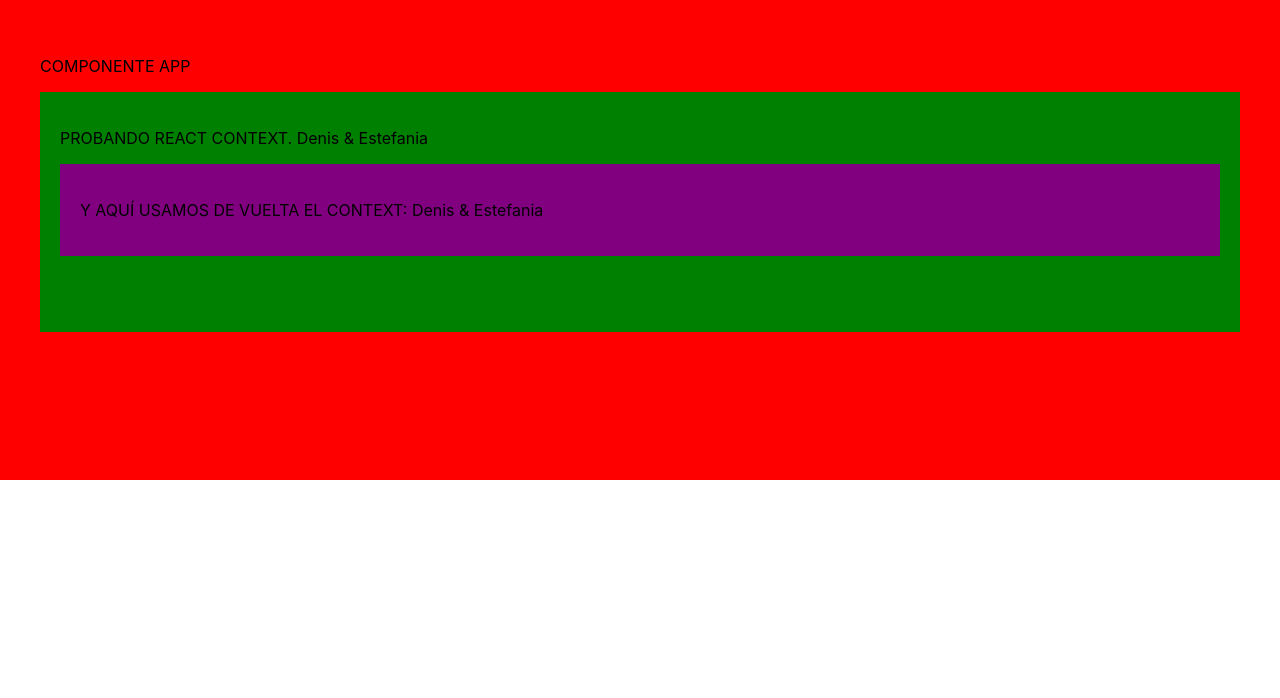
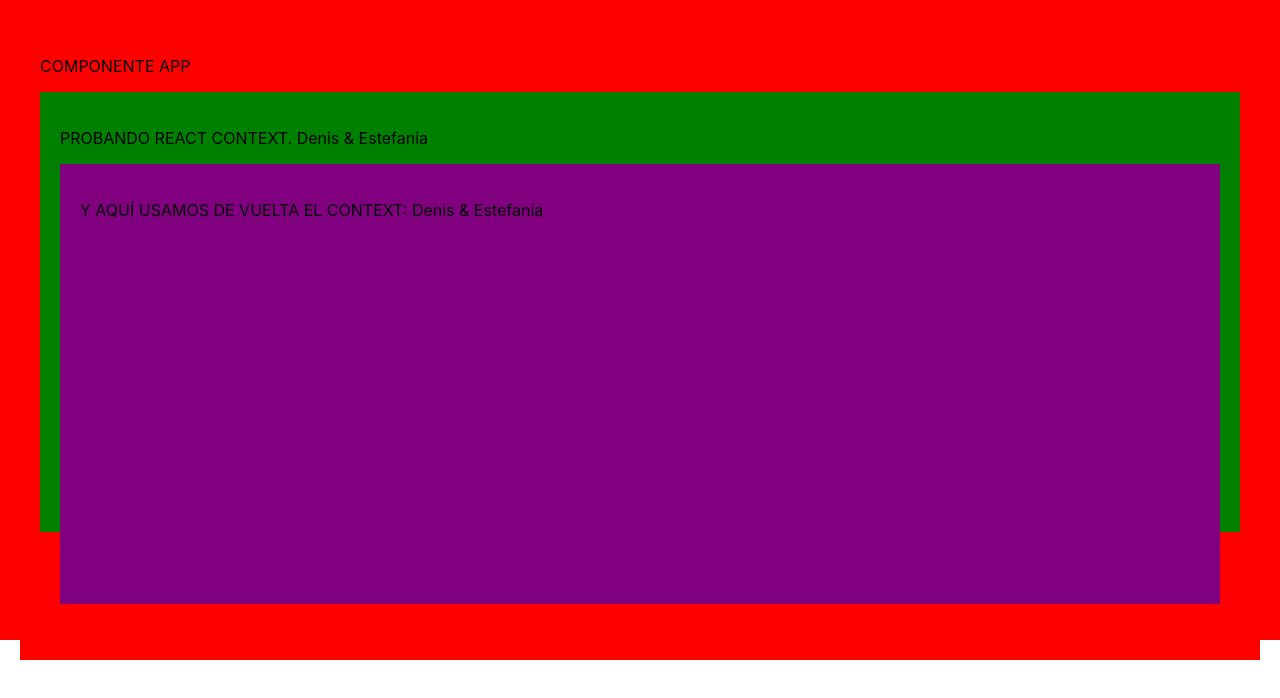
Before and after one commit to DenisFer-13/context-practice-react, a React (Create React App) app: page / in a window 1280 px wide. Shown: the top 698 px of the page. Built offline with nearby package versions, Linux system fonts and the light colour scheme.

Commit message:
Added styles & fixed some errors

```diff
--- a/package.json
+++ b/package.json
@@ -8,6 +8,7 @@
     "@testing-library/user-event": "^13.5.0",
     "react": "^17.0.2",
     "react-dom": "^17.0.2",
+    "react-router-dom": "^6.2.1",
     "react-scripts": "5.0.0",
     "web-vitals": "^2.1.2"
   },
--- a/src/App.css
+++ b/src/App.css
@@ -1,38 +1,5 @@
-.App {
-  text-align: center;
+div {
+  background-color: red;
+  height: 600px;
+  padding: 20px;
 }
-
-.App-logo {
-  height: 40vmin;
-  pointer-events: none;
-}
-
-@media (prefers-reduced-motion: no-preference) {
-  .App-logo {
-    animation: App-logo-spin infinite 20s linear;
-  }
-}
-
-.App-header {
-  background-color: #282c34;
-  min-height: 100vh;
-  display: flex;
-  flex-direction: column;
-  align-items: center;
-  justify-content: center;
-  font-size: calc(10px + 2vmin);
-  color: white;
-}
-
-.App-link {
-  color: #61dafb;
-}
-
-@keyframes App-logo-spin {
-  from {
-    transform: rotate(0deg);
-  }
-  to {
-    transform: rotate(360deg);
-  }
-}
--- a/src/App.js
+++ b/src/App.js
@@ -1,14 +1,13 @@
-import React from 'react'
-import { DataProvider } from './context/context';   //Importamos desestructurando, el DataProvider.
-import './App.css';
+import React from 'react'                             //Obiamente, importamos React.
+import { DataProvider } from './context/context';     //Importamos desestructurando, el DataProvider.
+import './App.css';                                   //Importamos el estilo.
 import ComponentOne from './components/ComponentOne'; //Importamos el componente.
 
 
 function App() {
-  const name = 'Denis'
   return (
     <DataProvider>    {/* Envolvemos todo en el DataProvider */}
-      <div style={{ backgroundColor: 'red', height: '400px', padding: '40px' }}>
+      <div>
         <p>COMPONENTE APP</p>
         <ComponentOne />        {/* Bueno, aquí lo utilizamos */}
       </div>
--- a/src/components/componentOne.jsx
+++ b/src/components/componentOne.jsx
@@ -1,11 +1,12 @@
 import React, { useContext } from 'react'       //Importamos useContext.
 import { Context } from '../context/context'    //Importamos el contexto creado en context.jsx
 import ComponentTwo from './ComponentTwo'
+import style from '../styles/ComponentOne.module.css';
 
 export default function ComponentOne() {
     const { name } = useContext(Context)    //Desestructuramos lo necesario y lo utilizamos.
     return (
-        <div style={{backgroundColor:'green', padding:'20px', height:'200px'}}>
+        <div className={style.div}>
             <p>PROBANDO REACT CONTEXT. { name } </p>
             <ComponentTwo />
         </div>
--- a/src/components/componentTwo.jsx
+++ b/src/components/componentTwo.jsx
@@ -1,11 +1,13 @@
 import React, { useContext } from 'react'
 import { Context } from '../context/context'
+import style from '../styles/ComponentTwo.module.css';
+
 
 export default function ComponentTwo() {
     const { name } = useContext(Context)
     return (
-        <div style={{backgroundColor:'purple', padding:'20px'}}>
-            <p>Y AQUÍ USAMOS DE VUELTA EL CONTEXT: { name }</p>
+        <div className={style.div}>
+            <p>Y AQUÍ USAMOS DE VUELTA EL CONTEXT: {name}</p>
         </div>
     )
 }
--- /dev/null
+++ b/src/styles/ComponentOne.module.css
@@ -0,0 +1,5 @@
+.div {
+    background-color: green;
+    height: 400px;
+    padding: 20px;
+}
--- /dev/null
+++ b/src/styles/ComponentTwo.module.css
@@ -0,0 +1,5 @@
+.div {
+    background-color: purple;
+    height: 400px;
+    padding: 20px;
+}
```
Also changed, not shown: 1 other file (tests, documents, lock files or other folders).
